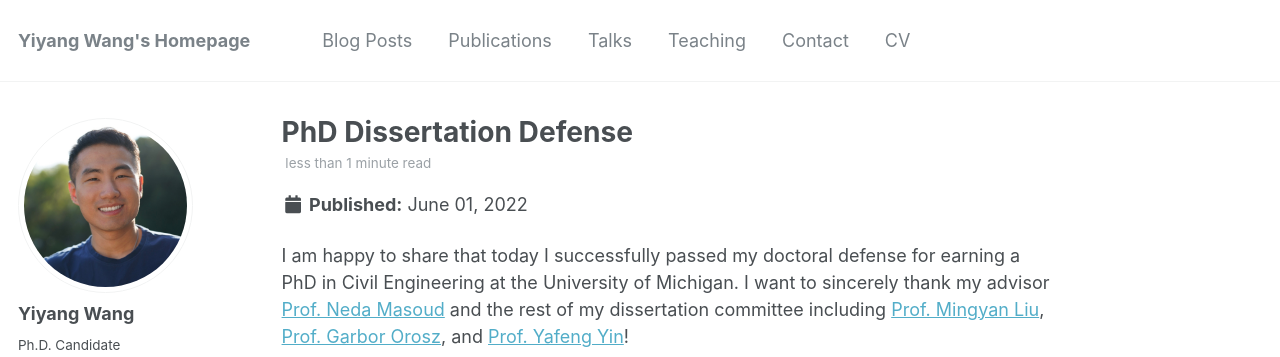
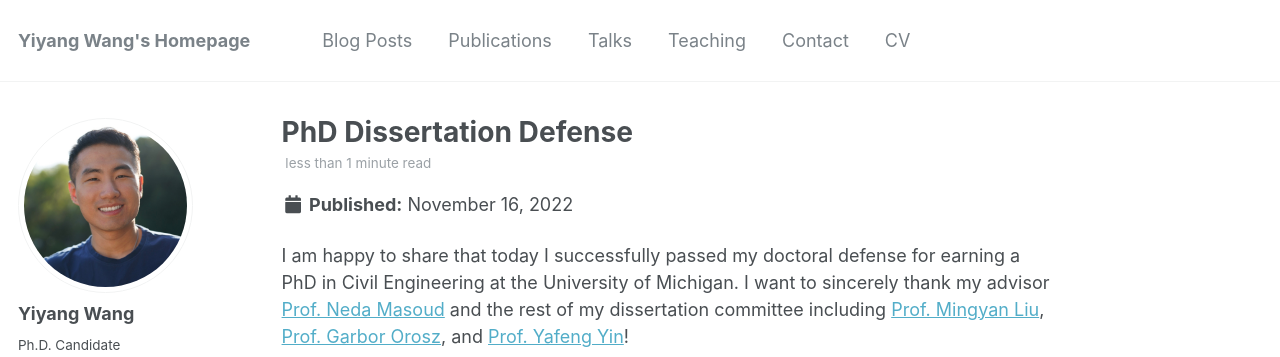
Before and after one commit to yiyangwan/yiyangwan.github.io, a Jekyll site: the page built from _posts/2022-11-16-blog-post-1.md, in a window 1280 px wide and 900 px high. Shown: the top 357 px of the window. Built offline with Jekyll 4.4.1, drawn with Linux system fonts in a browser that asks for light colours.

Commit message:
Update 2022-11-16-blog-post-1.md

```diff
--- a/_posts/2022-11-16-blog-post-1.md
+++ b/_posts/2022-11-16-blog-post-1.md
@@ -1,8 +1,8 @@
 ---
 # sitemap: false
 title: 'PhD Dissertation Defense'
-date: 2022-06-01
-permalink: /posts/2022/06/blog-post-1/
+date: 2022-11-16
+permalink: /posts/2022/11/blog-post-1/
 tags:
   - blog
   - university
```
